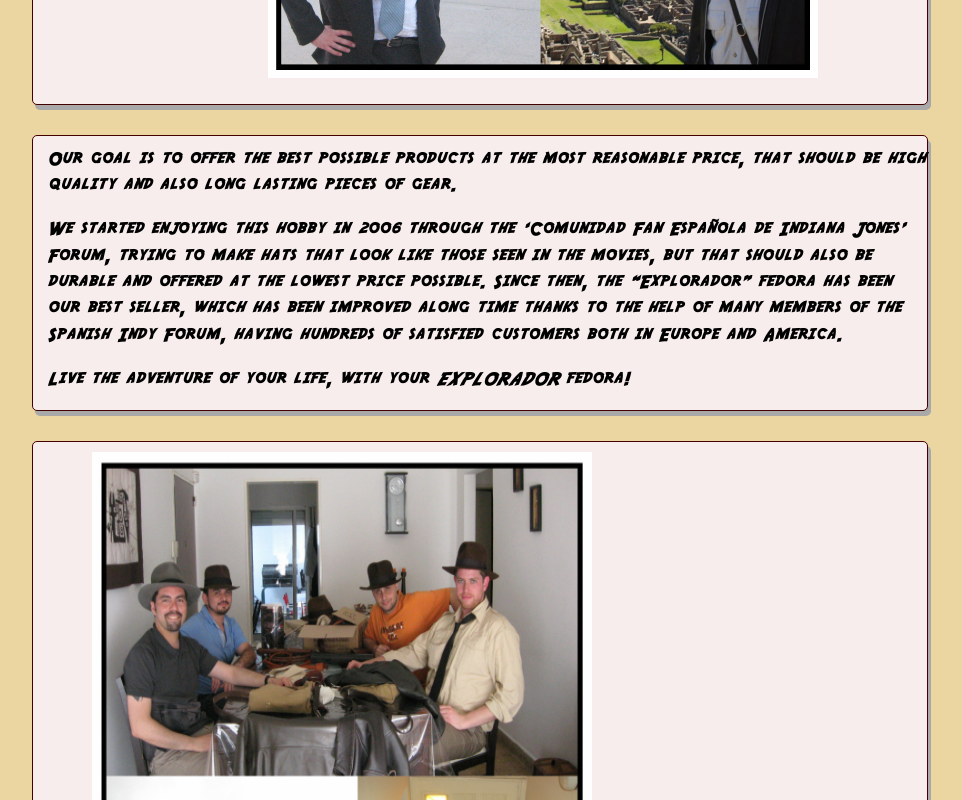
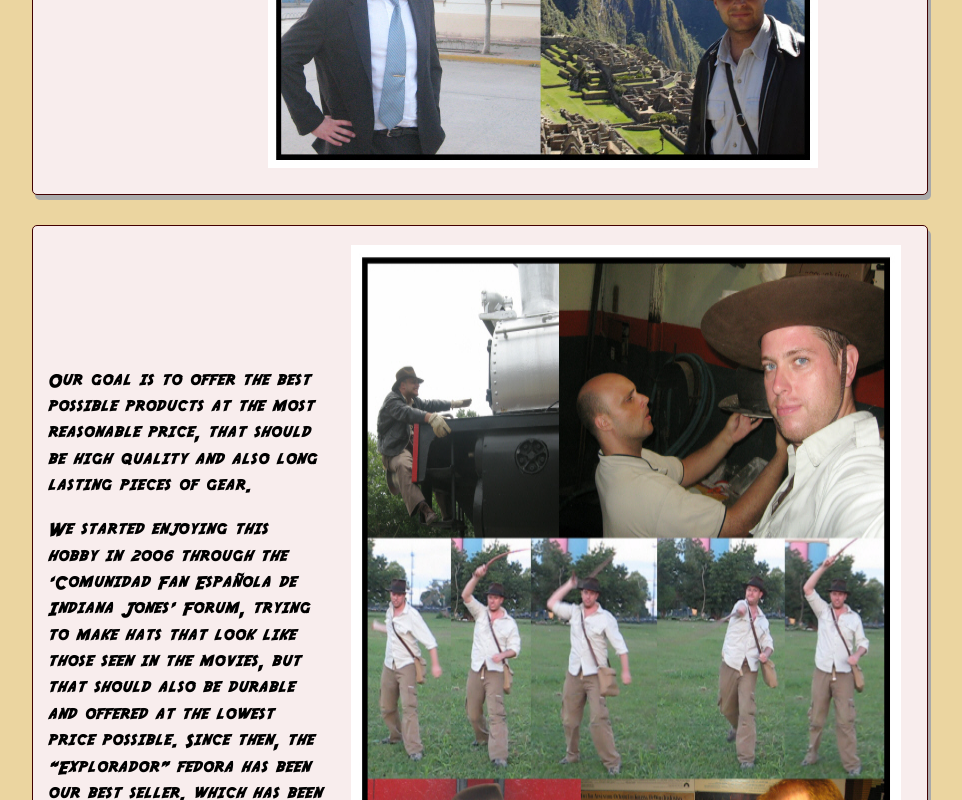
Before and after one commit to prestonrl/fan-gear, a React (Create React App) app in the folder client/: page /about in a window 1280 px wide. Shown: the part 600-1400 px from the top of the page, without its empty margins (160-1122 px from the left). Built offline with nearby package versions, Linux system fonts and the light colour scheme.

Commit message:
about us paragraph styling

```diff
--- a/client/src/components/About/index.js
+++ b/client/src/components/About/index.js
@@ -12,6 +12,7 @@
 
         <section className="my-5" >
             <h1 id="about" className="text-color Jones about-styling">About us</h1>
+            <h2 className="text-color Jones form-s">"Hecho por fans, para fans"</h2>
 
             <div className="form-a">
                 <p className="text-color text-center Jones">
@@ -20,10 +21,11 @@
                 just for the fun, and the knowledge we acquire through our own experience in the making.
                 </p>
 
-                <img class="center-image" src={about1} alt=""></img>
+                <img className="center-image" src={about1} alt=""></img>
             </div>
 
-            <div className="form-a">
+            <div className="form-a about-section">
+                <div className="about-paragraphs">
                     <p className="text-color text-center Jones">
                     Our goal is to offer the best possible products at the most reasonable price,
                     that should be high quality and also long lasting pieces of gear.
@@ -39,16 +41,15 @@
                     <p className="text-color text-center Jones">
                     Live the adventure of your life, with your <span>EXPLORADOR</span> fedora!
                     </p>
-
-
+                </div>
+                    <img className="float-image" src={about6} alt=""></img>
             </div>
 
             <div className="form-a">
-                <img class ="about-images" src={about3} alt=""></img>
-                <img class ="about-images" src={about4} alt=""></img>
-                <img class ="about-images" src={about2} alt=""></img>
-                <img class ="about-images" src={about5} alt=""></img>
-                <img class ="center-image" src={about6} alt=""></img>
+                <img className ="about-images" src={about3} alt=""></img>
+                <img className ="about-images" src={about4} alt=""></img>
+                <img className ="about-images" src={about2} alt=""></img>
+                <img className ="about-images" src={about5} alt=""></img>
             </div>
         </section>
     )
--- a/client/src/index.css
+++ b/client/src/index.css
@@ -422,3 +422,17 @@
   margin-right: 25%;
   margin-bottom: 2%;
 }
+
+.float-image {
+  float: right;
+  margin: 1% 3% 1% 3%;
+}
+
+.about-section {
+  overflow: auto;
+  display: flex;
+}
+
+.about-paragraphs {
+  padding-top: 15%;
+}
```
Lines whose indentation alone changed are shown as unchanged.
